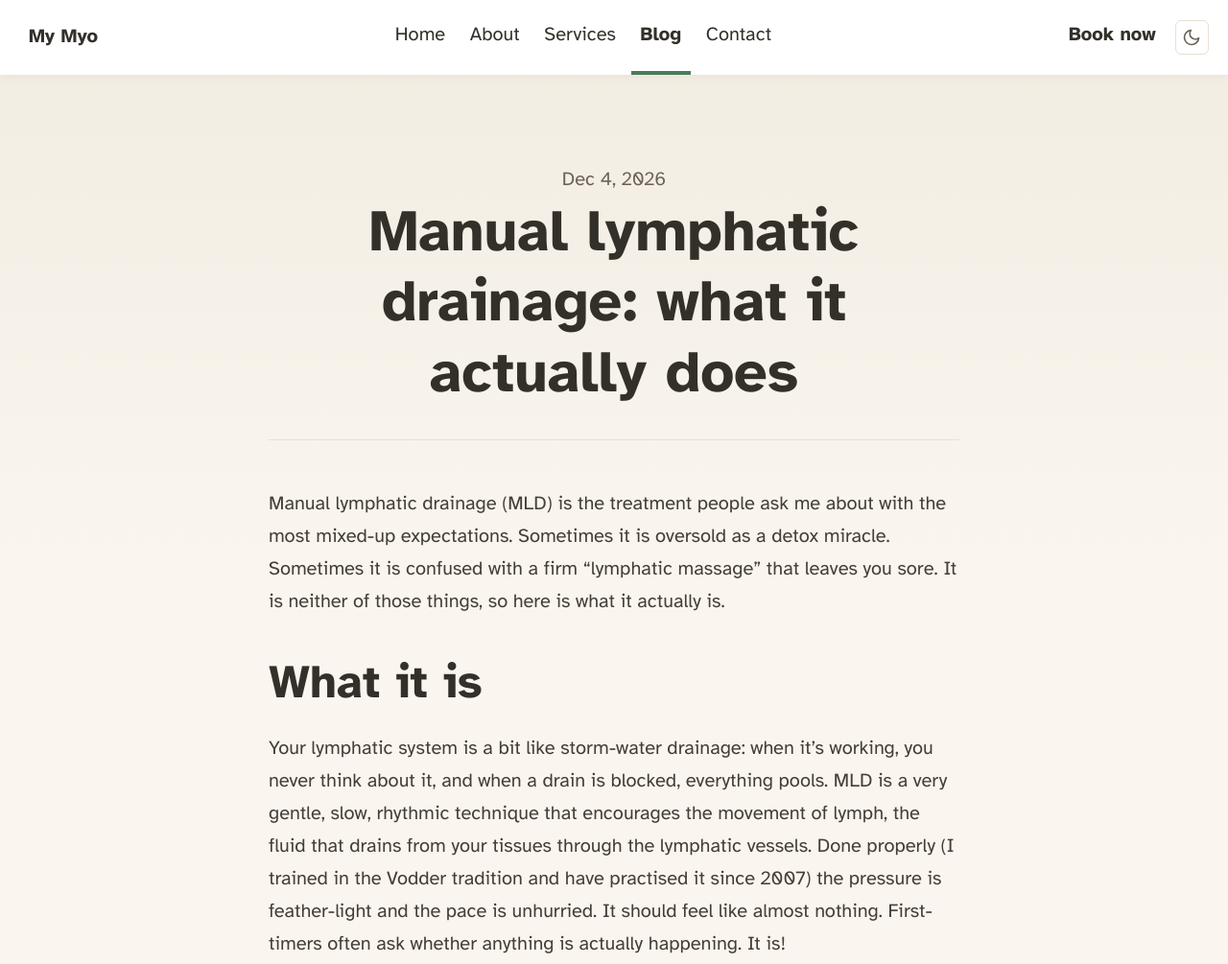
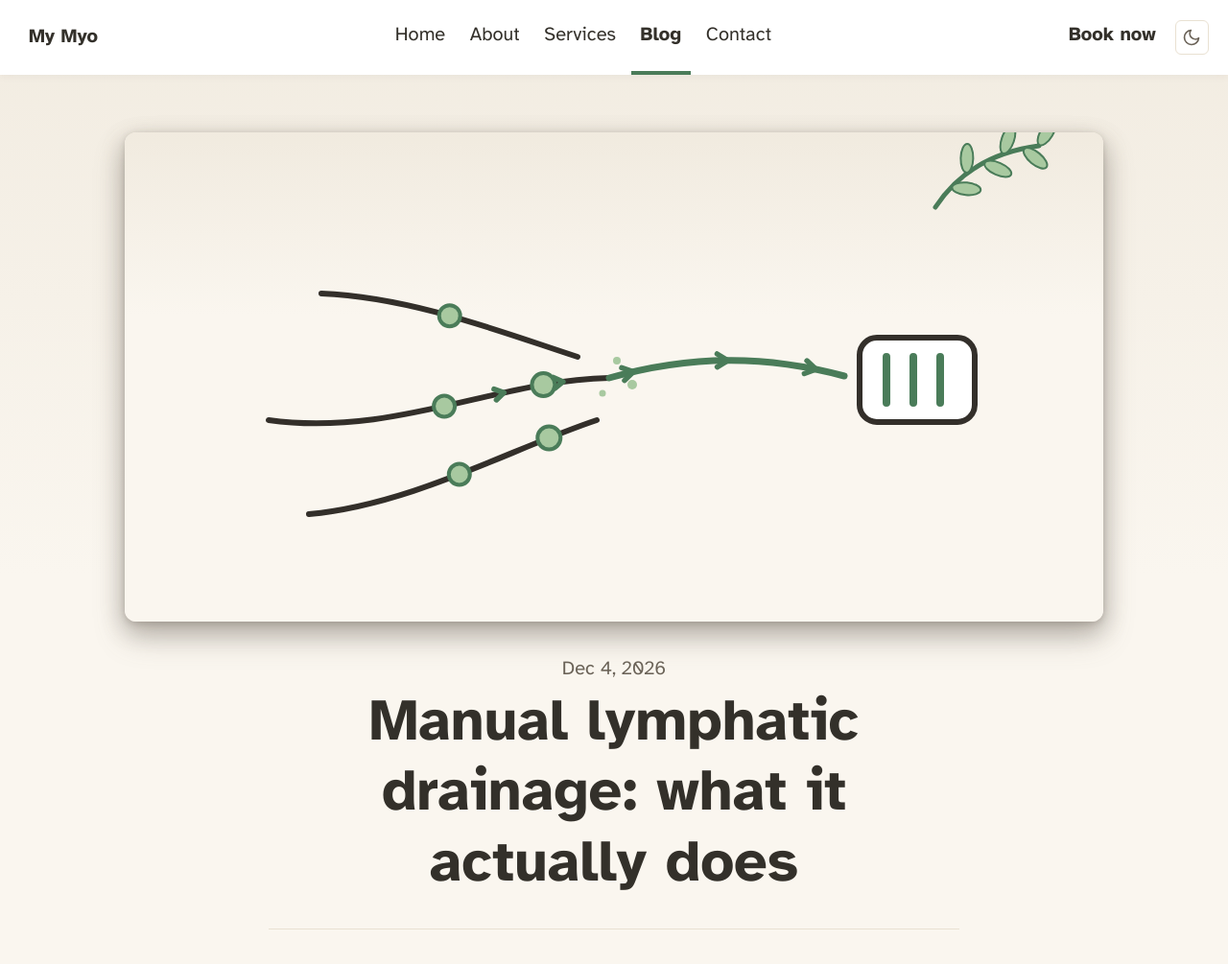
Before and after one commit to jmaddz/astro-blog-starter-template, an Astro site: page /blog/manual-lymphatic-drainage-explained in a window 1280 px wide. Shown: the top 1005 px of the page at 96% size. Built offline with nearby package versions, Linux system fonts and the light colour scheme; Astro itself is replaced by a stand-in of ours.

Commit message:
Blog post hero illustrations (original SVG artwork) + heroImage frontmatter

```diff
--- a/src/content/blog/manual-lymphatic-drainage-explained.md
+++ b/src/content/blog/manual-lymphatic-drainage-explained.md
@@ -2,6 +2,7 @@
 title: "Manual lymphatic drainage: what it actually does"
 description: "Vodder-based MLD explained: who it helps, why the first appointment is 90 minutes, and what it can't do."
 pubDate: "2026-12-04"
+heroImage: "/blog/manual-lymphatic-drainage-explained.svg"
 ---
 
 Manual lymphatic drainage (MLD) is the treatment people ask me about with the
--- a/src/content/blog/new-letters-after-the-name.md
+++ b/src/content/blog/new-letters-after-the-name.md
@@ -2,6 +2,7 @@
 title: "New letters after the name: becoming a Clinical Myotherapist"
 description: "How nineteen years of clinical practice, a stint teaching anatomy, and a six-year part-time degree add up to Clinical Myotherapy in Carlton North."
 pubDate: "2026-11-18"
+heroImage: "/blog/new-letters-after-the-name.svg"
 ---
 
 This December, eighteen years after my first professional massage course in
--- a/src/content/blog/pain-is-data-not-damage.md
+++ b/src/content/blog/pain-is-data-not-damage.md
@@ -2,6 +2,7 @@
 title: "Pain is data, not damage"
 description: "What pain neuroscience education is, and why understanding your pain is often the turning point in recovery."
 pubDate: "2026-11-26"
+heroImage: "/blog/pain-is-data-not-damage.svg"
 ---
 
 One of the most useful things I do in a session doesn't involve my hands at
@@ -37,8 +38,8 @@ moment a persistent problem starts to unwind.
 
 ## Education is treatment
 
-And I mean that literally, not as a nice idea. Pain neuroscience education, the
-work of Moseley, Butler, and Farmer, measurably reduces pain and disability
+And I mean that literally, not as a nice idea. Pain neuroscience education,
+the work of Moseley, Butler, and Farmer, measurably reduces pain and disability
 when delivered well. I suspect that's partly because a nervous system that
 understands itself is less frightened, and a less frightened nervous system
 spends less energy sounding the alarm. When you leave my room, I want you to
```
Also changed, not shown: public/blog/manual-lymphatic-drainage-explained.svg (added), public/blog/new-letters-after-the-name.svg (added), public/blog/pain-is-data-not-damage.svg (added).
